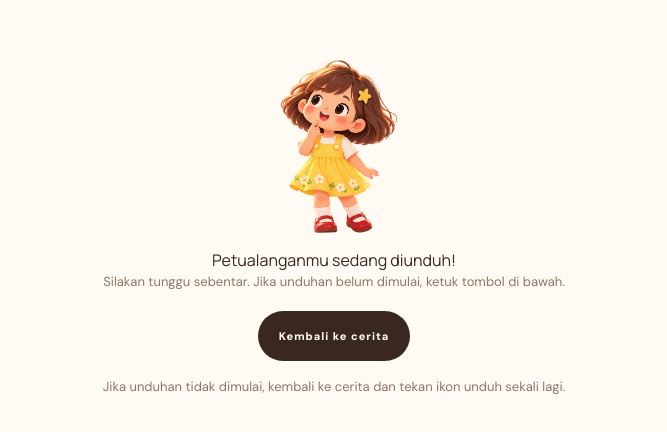
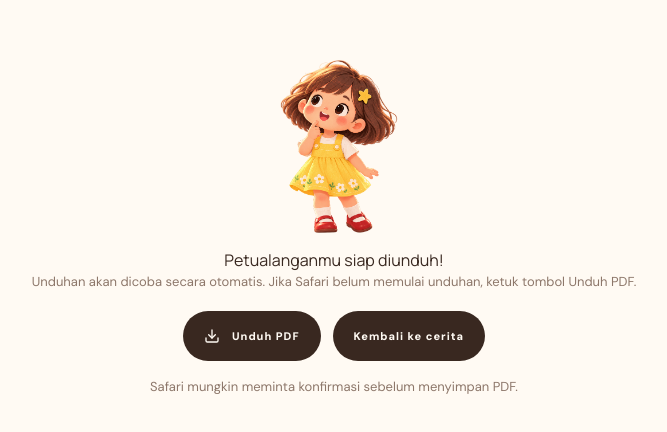
Before and after one commit to gilangprtm/pikso, a Next.js app: page /books/1/download in a window 1280 px wide. Shown: the part 174-606 px from the top of the page, without its empty margins (306-973 px from the left). Built offline with nearby package versions, Linux system fonts and the light colour scheme.

Commit message:
Restore user-initiated PDF download fallback for Safari

```diff
--- a/src/app/books/[slug]/download/page.tsx
+++ b/src/app/books/[slug]/download/page.tsx
@@ -3,6 +3,7 @@ import { useEffect, useRef } from "react";
 import Link from "next/link";
 import { useParams } from "next/navigation";
 import { assets } from "@/lib/assets";
+import { Download } from "lucide-react";
 
 export default function DownloadPage() {
   const { slug } = useParams<{ slug: string }>();
@@ -18,10 +19,13 @@ export default function DownloadPage() {
     <main className="screen grid place-items-center px-6">
       <div className="empty-state">
         <img src={assets.curious} alt="" />
-        <h1>Petualanganmu sedang diunduh!</h1>
-        <p>Silakan tunggu sebentar. Jika unduhan belum dimulai, ketuk tombol di bawah.</p>
-        <Link className="button-primary mt-5" href={`/books/${encodeURIComponent(slug)}`}>Kembali ke cerita</Link>
-        <p className="mt-4">Jika unduhan tidak dimulai, kembali ke cerita dan tekan ikon unduh sekali lagi.</p>
+        <h1>Petualanganmu siap diunduh!</h1>
+        <p>Unduhan akan dicoba secara otomatis. Jika Safari belum memulai unduhan, ketuk tombol Unduh PDF.</p>
+        <div className="mt-5 flex flex-wrap items-center justify-center gap-3">
+          <a className="button-primary" href={fileUrl} target="_blank" rel="noopener noreferrer"><Download size={16} aria-hidden="true" />Unduh PDF</a>
+          <Link className="button-primary" href={`/books/${encodeURIComponent(slug)}`}>Kembali ke cerita</Link>
+        </div>
+        <p className="mt-4">Safari mungkin meminta konfirmasi sebelum menyimpan PDF.</p>
       </div>
       <iframe ref={frame} name="pikso-download-frame" title="Unduhan PDF" hidden />
     </main>
```
